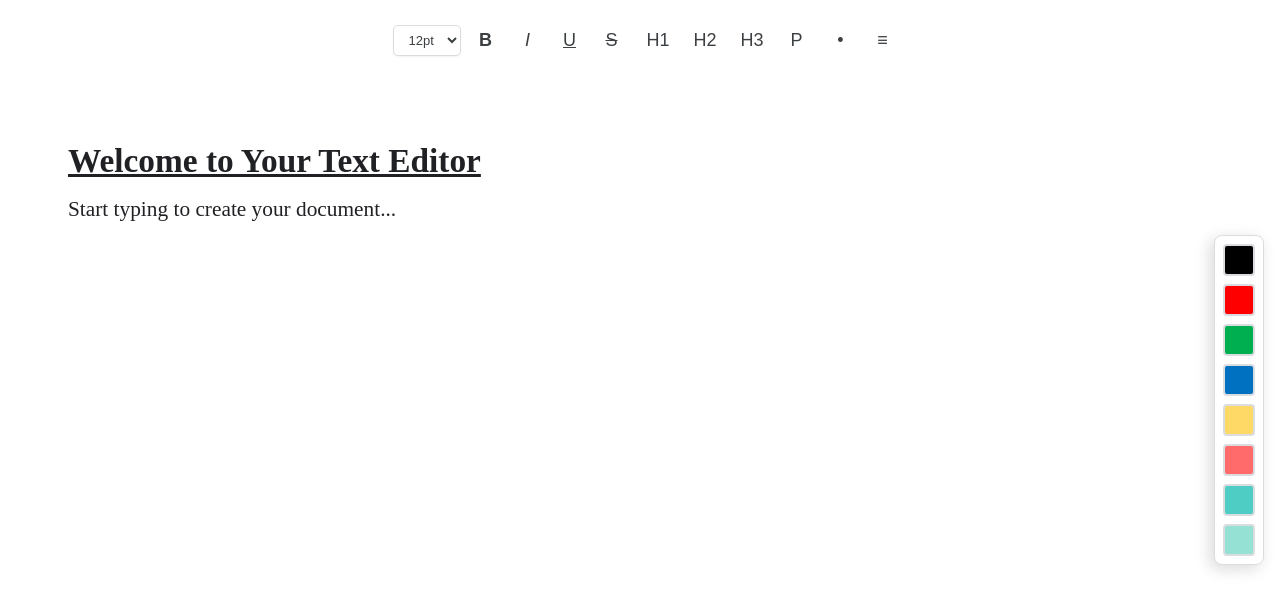
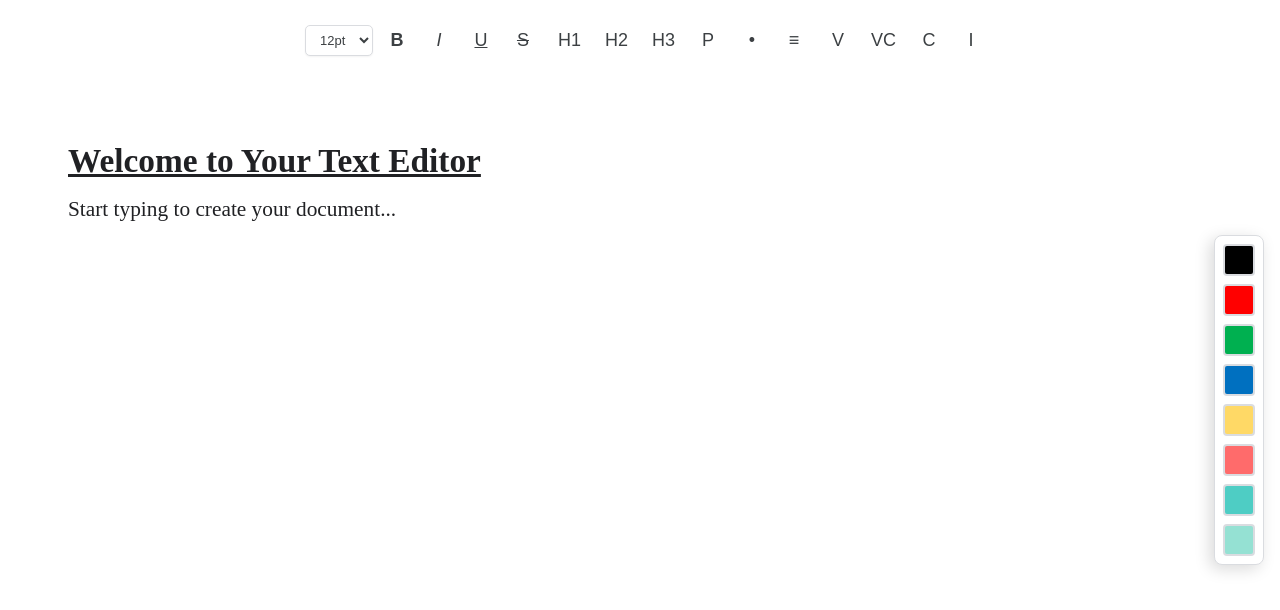
Before and after one commit to CoolPerson879/debate, a Next.js app: page / in a window 1280 px wide. Shown: the top 610 px of the page. Built offline with nearby package versions, Linux system fonts and the light colour scheme.

Commit message:
finish part 1

```diff
--- a/app/editor/TextEditor.tsx
+++ b/app/editor/TextEditor.tsx
@@ -15,6 +15,9 @@ export default function TextEditor() {
   const [dropPosition, setDropPosition] = useState<number | null>(null)
   const [zoomLevel, setZoomLevel] = useState(100)
   const [activeColorIndex, setActiveColorIndex] = useState<number | null>(null)
+  const [cCounter, setCCounter] = useState(1)
+  const [iCounter, setICounter] = useState(1)
+  const [justInsertedSnippet, setJustInsertedSnippet] = useState(false)
   const [activeFormats, setActiveFormats] = useState({
     bold: false,
     italic: false,
@@ -74,6 +77,54 @@ export default function TextEditor() {
     }
   }
 
+  const insertSnippet = (text: string) => {
+    editorRef.current?.focus()
+
+    const selection = window.getSelection()
+    if (selection && selection.rangeCount > 0) {
+      const range = selection.getRangeAt(0)
+
+      // Check if there's already text on the current line
+      let currentNode = range.startContainer
+      let hasTextOnLine = false
+
+      // Navigate to parent element to check for content
+      if (currentNode.nodeType === Node.TEXT_NODE) {
+        currentNode = currentNode.parentNode as Node
+      }
+
+      // Check if there's any text content in the current block
+      const textContent = (currentNode as HTMLElement).textContent || ''
+      hasTextOnLine = textContent.trim().length > 0
+
+      // If there's text, insert a line break first
+      if (hasTextOnLine) {
+        const br = document.createElement('br')
+        range.insertNode(br)
+        range.setStartAfter(br)
+        range.setEndAfter(br)
+      }
+
+      // Create and insert the formatted snippet
+      const span = document.createElement('span')
+      span.style.fontWeight = 'bold'
+      span.style.fontSize = '20pt'
+      span.textContent = text
+
+      range.deleteContents()
+      range.insertNode(span)
+
+      // Move cursor after the inserted text
+      range.setStartAfter(span)
+      range.setEndAfter(span)
+      selection.removeAllRanges()
+      selection.addRange(range)
+    }
+
+    setJustInsertedSnippet(true)
+    editorRef.current?.focus()
+  }
+
   const changeFontSizeBy = (delta: number) => {
     const selection = window.getSelection()
     if (!selection || selection.rangeCount === 0) return
@@ -104,6 +155,48 @@ export default function TextEditor() {
   }
 
   const handleKeyDown = (e: React.KeyboardEvent) => {
+    // Handle Tab key - create new line with all formatting removed
+    if (e.key === 'Tab') {
+      e.preventDefault()
+
+      const selection = window.getSelection()
+      if (selection && selection.rangeCount > 0) {
+        const range = selection.getRangeAt(0)
+        range.deleteContents()
+
+        // Insert a line break
+        const br = document.createElement('br')
+        range.insertNode(br)
+
+        // Create a new span with explicitly cleared formatting
+        const span = document.createElement('span')
+        span.style.fontWeight = 'normal'
+        span.style.textDecoration = 'none'
+        span.style.fontStyle = 'normal'
+        span.style.fontSize = '15pt'
+        span.innerHTML = '&nbsp;'
+
+        range.setStartAfter(br)
+        range.insertNode(span)
+
+        // Move cursor into the span and collapse to start
+        range.setStart(span.firstChild!, 1)
+        range.collapse(true)
+        selection.removeAllRanges()
+        selection.addRange(range)
+
+        // Force remove any active formatting commands
+        setTimeout(() => {
+          document.execCommand('removeFormat', false, '')
+          document.execCommand('formatBlock', false, '<p>')
+        }, 0)
+      }
+
+      setJustInsertedSnippet(false)
+      editorRef.current?.focus()
+      return
+    }
+
     // Check for Ctrl (Windows/Linux) or Cmd (Mac)
     if (e.ctrlKey || e.metaKey) {
       if (e.shiftKey) {
@@ -337,6 +430,45 @@ export default function TextEditor() {
               ≡
             </button>
           </div>
+
+          <div className="toolbar-divider"></div>
+
+          <div className="toolbar-group">
+            <button
+              title="Insert V:"
+              onClick={() => insertSnippet('V: ')}
+              className="toolbar-btn"
+            >
+              V
+            </button>
+            <button
+              title="Insert VC:"
+              onClick={() => insertSnippet('VC: ')}
+              className="toolbar-btn"
+            >
+              VC
+            </button>
+            <button
+              title="Insert C#:"
+              onClick={() => {
+                insertSnippet(`C${cCounter}: `)
+                setCCounter(prev => prev + 1)
+              }}
+              className="toolbar-btn"
+            >
+              C
+            </button>
+            <button
+              title="Insert I#:"
+              onClick={() => {
+                insertSnippet(`I${iCounter}: `)
+                setICounter(prev => prev + 1)
+              }}
+              className="toolbar-btn"
+            >
+              I
+            </button>
+          </div>
         </div>
 
         <div
```
